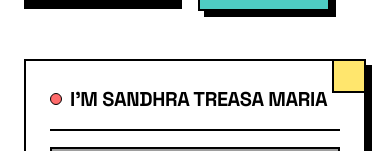
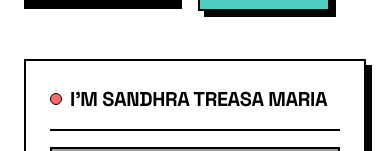
Before and after one commit to Unknown-Geek/Sample-Portfolio, a React (Vite) app: page / in a window 390 px wide. Shown: the part 252-403 px from the top of the page. Built offline with nearby package versions, Linux system fonts and the light colour scheme; grey boxes are pictures that could not be loaded.

Commit message:
fix: hide decorative element on mobile

```diff
--- a/src/components/Hero.jsx
+++ b/src/components/Hero.jsx
@@ -29,10 +29,10 @@ const Hero = () => {
             <div className="w-full">
                 <div className="border-2 border-black bg-white p-6 shadow-hard h-full relative">
                     {/* Decorative element */}
-                    <div className="absolute top-0 right-0 w-8 h-8 bg-[var(--color-accent)] border-l-2 border-b-2 border-black"></div>
+                    <div className="hidden md:block absolute top-0 right-0 w-8 h-8 bg-[var(--color-accent)] border-l-2 border-b-2 border-black"></div>
 
                     <div className="border-b-2 border-black pb-4 mb-4 flex justify-between items-center">
-                        <h2 className="font-space font-bold text-xl uppercase flex items-center gap-2">
+                        <h2 className="font-space font-bold text-xl uppercase flex items-center gap-2 ">
                             <div className="w-3 h-3 bg-[var(--color-primary)] rounded-full border border-black"></div>
                             I'm SANDHRA TREASA MARIA
                         </h2>
```
